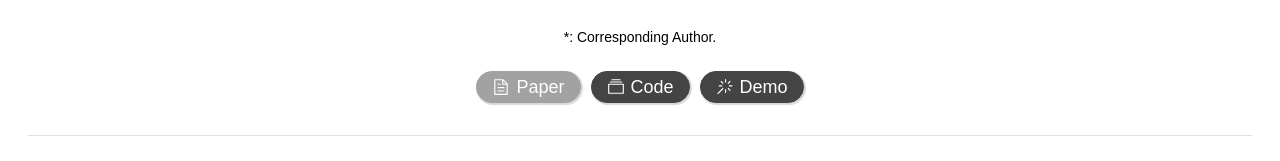
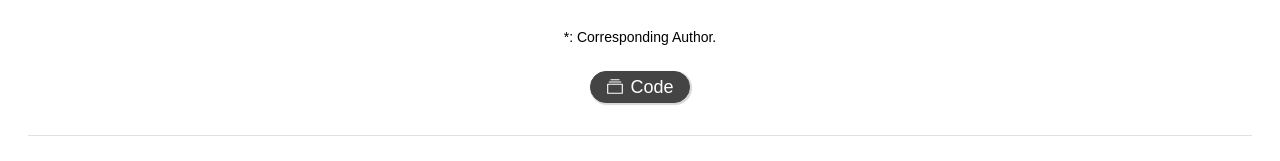
Before and after one commit to hm123450/CGB, a Vue app: page / in a window 1280 px wide. Shown: the part 335-496 px from the top of the page. Built offline with nearby package versions, Linux system fonts and the light colour scheme.

Commit message:
Update Title.vue

```diff
--- a/src/components/sections/Title.vue
+++ b/src/components/sections/Title.vue
@@ -90,21 +90,10 @@ const con_and_corresponding_author =
 // 提供引导资料链接
 const buttons = [
   {
-    disabled: true,
-    name: "Paper",
-    component: Document,
-  },
-  {
     disabled: false,
     name: "Code",
     link: "https://github.com/xxx/xxx",
     component: Files,
-  },
-  {
-    disabled: false,
-    name: "Demo",
-    link: "https://xxx/demo",
-    component: MagicStick,
   }
 ]
 </script>
```
